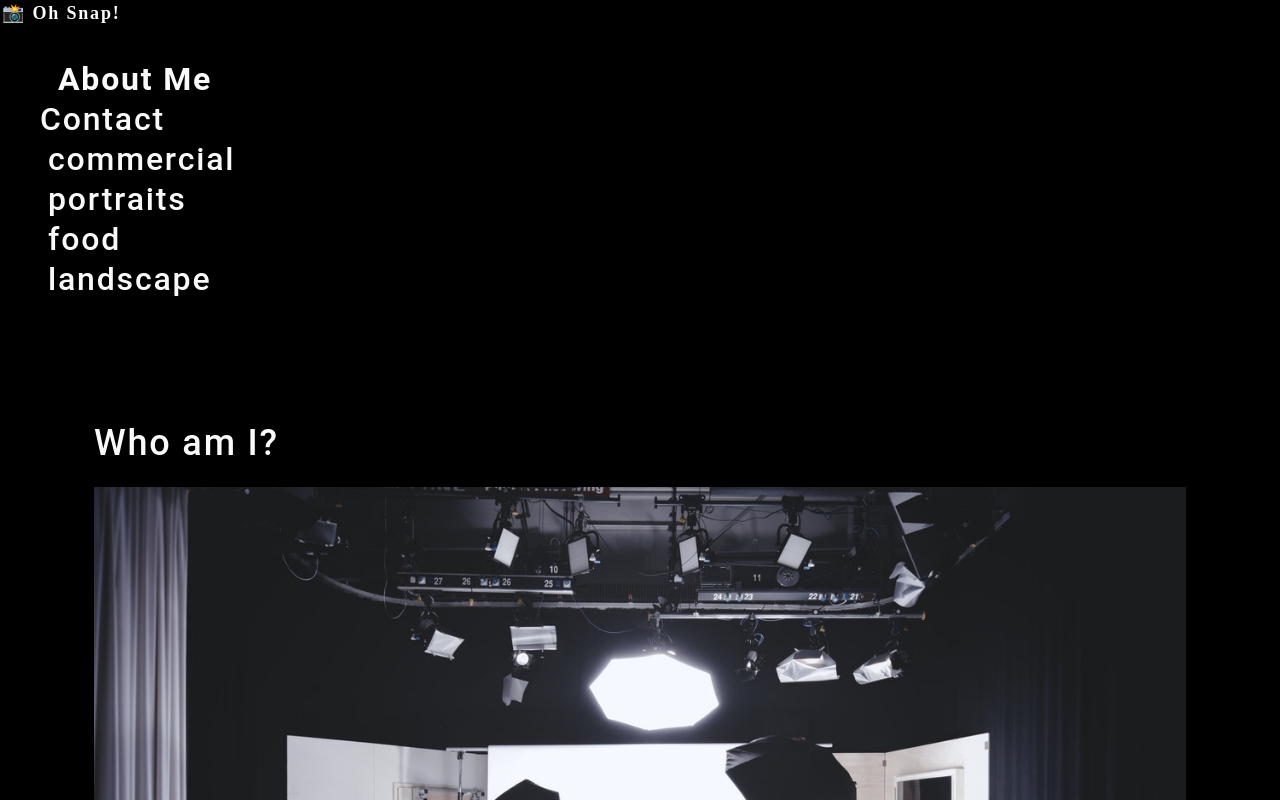
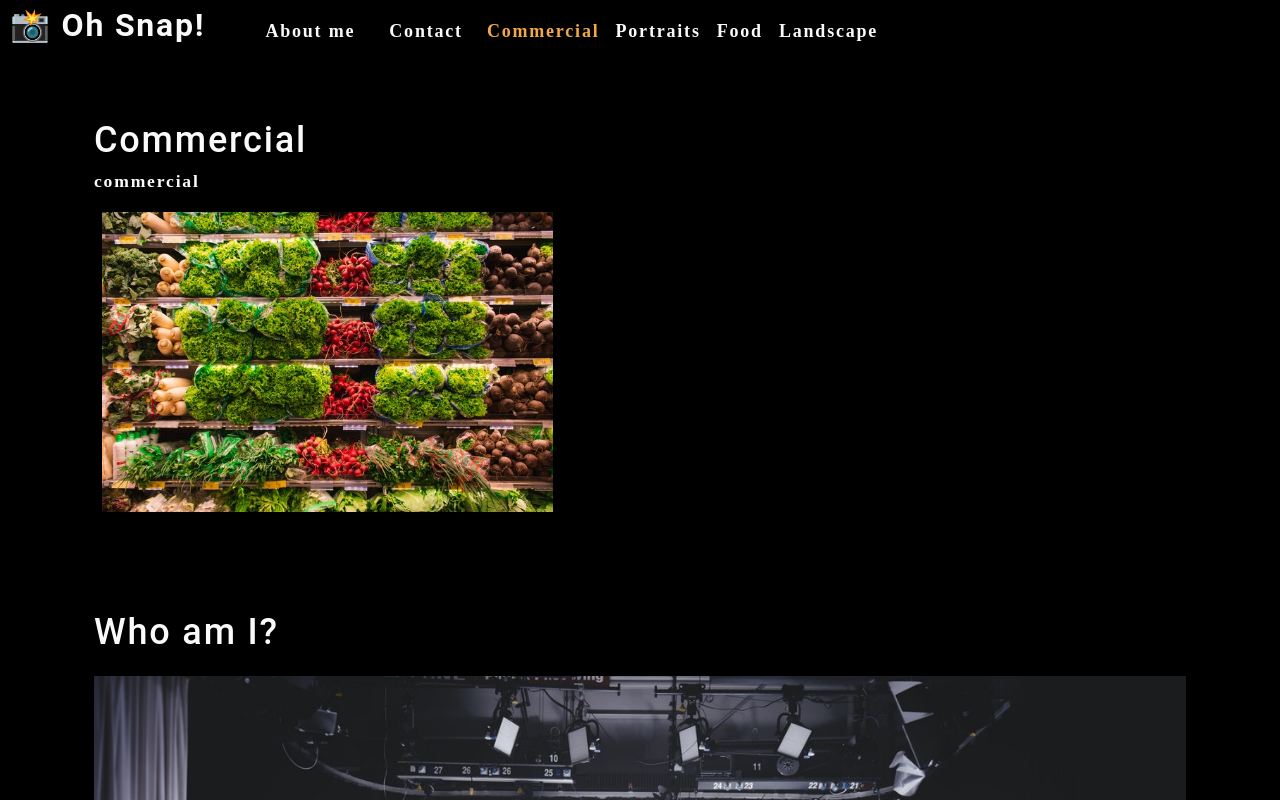
Before and after one commit to riley-foust18/photo-port, a React (Create React App) app: page / in a window 1280 px wide. Shown: the top 800 px of the page. Built offline with nearby package versions, Linux system fonts and the light colour scheme.

Commit message:
created gallery

```diff
--- a/src/App.js
+++ b/src/App.js
@@ -1,13 +1,28 @@
-import React from 'react';
+import React, {useState} from 'react';
 import './App.css';
 import About from './components/About';
 import Nav from './components/Nav';
+import Gallery from './components/Gallery';
 
 function App() {
+  const [categories] = useState([
+    { name: 'commercial', description: 'Photos of grocery stores, food trucks, and other commercial projects' },
+    { name: 'portraits', description: 'Portraits of people in my life' },
+    { name: 'food', description: 'Delicious delicacies' },
+    { name: 'landscape', description: 'Fields, farmhouses, waterfalls, and the beauty of nature' }
+  ]);
+
+  const [currentCategory, setCurrentCategory] = useState(categories[0]);
+
   return (
     <div>
-      <Nav></Nav>
+      <Nav
+        categories = {categories}
+        setCurrentCategory = {setCurrentCategory}
+        currentCategory = {currentCategory}
+      ></Nav>
       <main>
+        <Gallery></Gallery>
         <About></About>
       </main>
     </div>
--- a/src/components/About/index.js
+++ b/src/components/About/index.js
@@ -1,13 +1,18 @@
-import React from 'react';
+import React from 'react'
 import coverImage from "../../assets/cover/cover-image.jpg";
 
 function About() {
   return (
-    <section className='my-5'>
-      <h1 id='about'>Who am I?</h1>
-      <img src={coverImage} className='my-2' style={{width: '100%'}} alt='cover'></img>
+    <section className="my-5" >
+      <h1 id="about">Who am I?</h1>
+      <img src={coverImage} className="my-2" style={{ width: "100%" }} alt="cover" />
+      <div className="my-2">
+        <p>
+          Lorem ipsum dolor sit amet, consectetur adipiscing elit. Donec bibendum turpis sed ex condimentum molestie. Mauris condimentum lectus ut ornare dignissim. Mauris faucibus urna mi, ac feugiat metus aliquam maximus. Proin aliquam justo nec diam vulputate vestibulum. Aenean sollicitudin nulla at nisi ornare, nec suscipit massa eleifend. Morbi tristique justo vel turpis sollicitudin, et tristique velit convallis. In hac habitasse platea dictumst. Phasellus mattis nunc sed orci consequat laoreet. Praesent id nisl nibh. Curabitur imperdiet ultricies mollis. In hac habitasse platea dictumst.
+        </p>
+      </div>
     </section>
   );
-}
+};
 
-export default About;
+export default About
--- /dev/null
+++ b/src/components/Gallery/index.js
@@ -0,0 +1,22 @@
+import React from 'react';
+import { capitalizeFirstLetter } from '../../utils/helpers';
+import photo from "../../assets/small/commercial/0.jpg";
+
+function Gallery(props) {
+  const currentCategory = {
+    name: 'commercial',
+    description: 'Photos of grocery stores, food trucks, and other commercial projects'
+  };
+
+  return (
+    <section>
+      <h1>{capitalizeFirstLetter(currentCategory.name)}</h1>
+      <p>{currentCategory.name}</p>
+      <div>
+        <img src={photo} alt='Commercial Example' className='img-thumbnail mx-1'/>
+      </div>
+    </section>
+  );
+}
+
+export default Gallery;
--- a/src/components/Nav/index.js
+++ b/src/components/Nav/index.js
@@ -1,53 +1,47 @@
-import React from 'react';
+import React, {useEffect} from "react";
+import { capitalizeFirstLetter } from "../../utils/helpers";
 
-function Nav() {
-  const categories = [
-    {
-      name: "commercial",
-      description:
-        "Photos of grocery stores, food trucks, and other commercial projects",
-    },
-    { name: "portraits", description: "Portraits of people in my life" },
-    { name: "food", description: "Delicious delicacies" },
-    {
-      name: "landscape",
-      description: "Fields, farmhouses, waterfalls, and the beauty of nature",
-    },
-  ];
+function Nav(props) {
+  const {
+    categories = [],
+    setCurrentCategory,
+    currentCategory
+  } = props;
 
-  function categorySelected(name) {
-    console.log(`${name} clicked`)
-  }
+  useEffect(() => {
+    document.title = capitalizeFirstLetter(currentCategory.name);
+  }, [currentCategory]);
 
   return (
-    <header>
+    <header className="flex-row px-1">
+      <h2>
         <a data-testid="link" href="/">
-        <span role="img" aria-label="camera"> 📸</span> Oh Snap!
+          <span role="img" aria-label="camera">{' '} 📸</span>{' '} Oh Snap!
         </a>
-      <h2>
+      </h2>
       <nav>
-          <ul className='felx-row'>
-            <li className='mx-2'>
+        <ul className="flex-row">
+          <li className="mx-2">
             <a data-testid="about" href="#about">
-                About Me
+              About me
             </a>
           </li>
-            <li>
+          <li className="mx-2">
             <span>Contact</span>
           </li>
-            {categories.map((category) => (
-              <li
-                className="mx-1"
-                key={category.name}
-              >
-                <span onClick={() => categorySelected(category.name)} >
-                  {category.name}
+          {
+            categories.map((category) => (
+              <li className={`mx-1 ${
+                currentCategory.name === category.name && 'navActive'
+                }`} key={category.name}>
+                <span onClick={() => { setCurrentCategory(category) }}>
+                 {capitalizeFirstLetter(category.name)}
                 </span>
               </li>
-            ))}
+            ))
+          }
         </ul>
       </nav>
-      </h2>
     </header>
   );
 }
```
Lines whose indentation alone changed are shown as unchanged.
